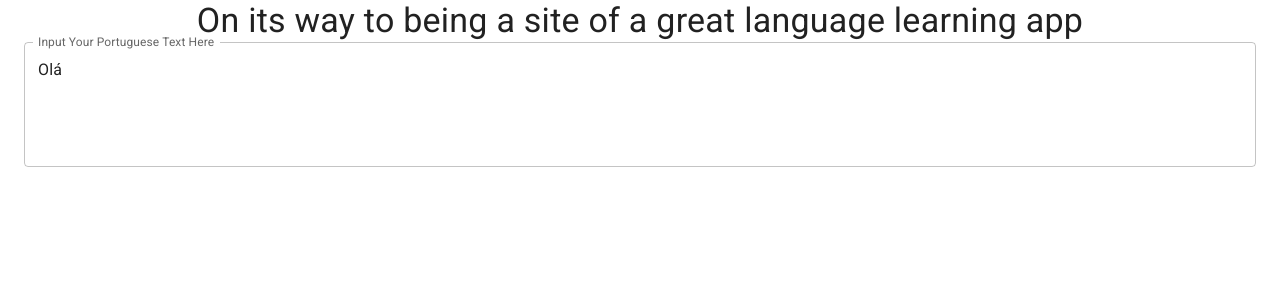
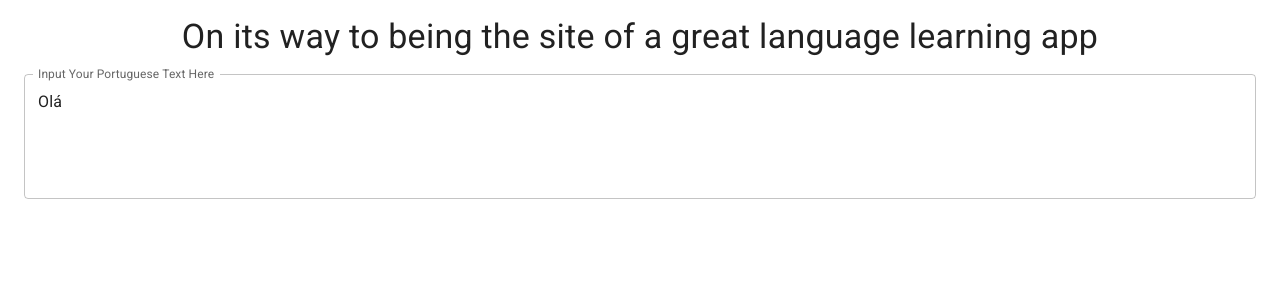
Before and after one commit to IanConceicao/language-reader, a React (Create React App) app: page / in a window 1280 px wide. Shown: the top 300 px of the page. Built offline with nearby package versions, Linux system fonts and the light colour scheme; the HTML template or start-up script is replaced by a standard one.

Commit message:
Played around with grid system a bit

```diff
--- a/src/components/TextBox.tsx
+++ b/src/components/TextBox.tsx
@@ -6,7 +6,6 @@ interface TextBoxProps {}
 
 const TextBox: React.FC<TextBoxProps> = () => {
   return (
-    <Container maxWidth={false}>
     <Box
       component="form"
       sx={{
@@ -24,7 +23,6 @@ const TextBox: React.FC<TextBoxProps> = () => {
         defaultValue="Olá"
       />
     </Box>
-    </Container>
   );
 };
 
--- a/src/pages/Home.tsx
+++ b/src/pages/Home.tsx
@@ -1,4 +1,4 @@
-import { Typography, TextField, Box } from "@mui/material";
+import { Typography, TextField, Box, Grid } from "@mui/material";
 import { Container } from "@mui/system";
 import React from "react";
 import TextBox from "../components/TextBox";
@@ -8,10 +8,22 @@ interface HomeProps {}
 const Home: React.FC<HomeProps> = () => {
   return (
     <React.Fragment>
-      <Typography variant="h4" align="center">
-        On its way to being a site of a great language learning app
-      </Typography>
-      <TextBox></TextBox>
+      <Container maxWidth={false}>
+        <Grid
+          container
+          spacing={0}
+          direction="column"
+          alignItems="center"
+          justifyContent="center"
+        >
+          <Grid item>
+            <Typography variant="h4" my={2}>
+              On its way to being the site of a great language learning app
+            </Typography>
+          </Grid>
+        </Grid>
+        <TextBox></TextBox>
+      </Container>
     </React.Fragment>
   );
 };
```
Lines whose indentation alone changed are shown as unchanged.
